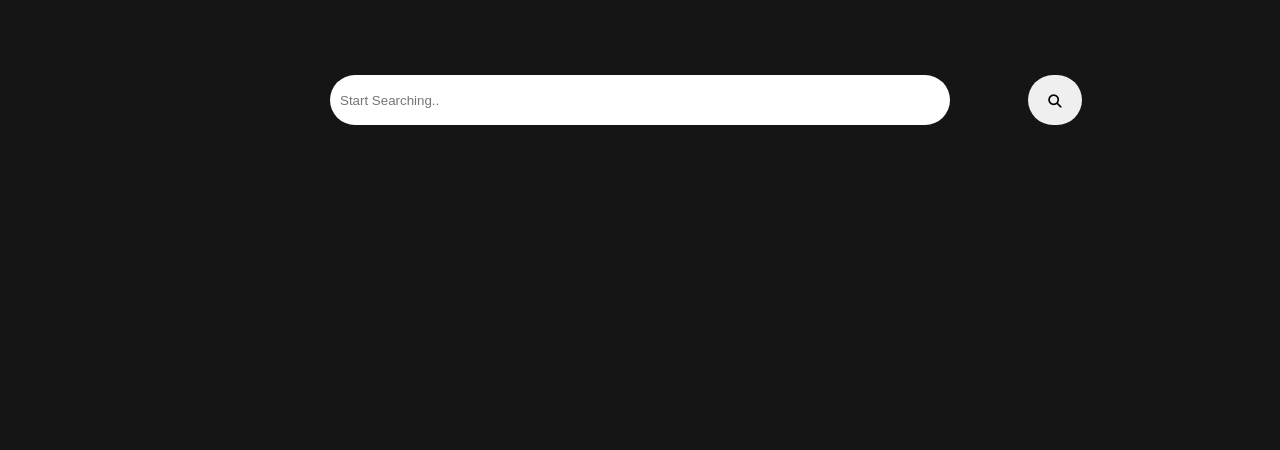
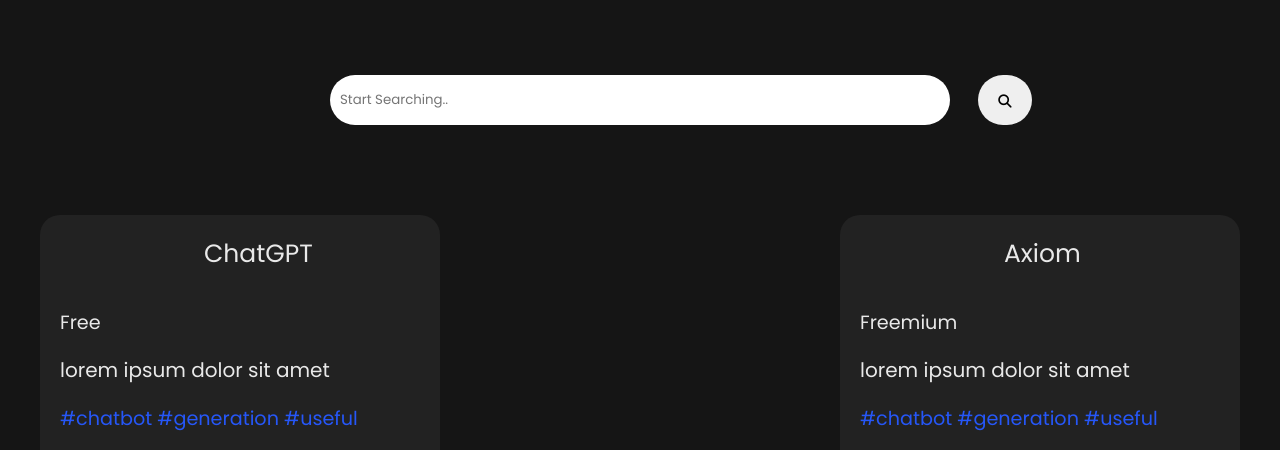
Before and after one commit to The-Inception-Bros/AIWeb.github.io, a plain HTML site: page index.html in a window 1280 px wide. Shown: the part 350-800 px from the top of the page. Drawn offline with Linux system fonts and the light colour scheme.

Commit message:
Update index.css

```diff
--- a/index.css
+++ b/index.css
@@ -9,6 +9,7 @@
     --wt1: #ffffff;
     --wt2: #e9e9e9;
     --mc: #e8b923;
+    --tag: #2657f8;
 }
 
 body.light {
@@ -18,6 +19,7 @@ body.light {
     --wt1: #302e4d;
     --wt2: #504e70;
     --mc: #e8b923;
+
 }
 
 body {
@@ -170,6 +172,7 @@ ul {
     box-sizing: border-box;
     height: 50px;
     border: none;
+    font-family: 'Poppins';
 }
 
 #search {
@@ -183,7 +186,7 @@ ul {
     top: -260px;
     left: 370px;
     cursor: pointer;
-    margin-right: -80px;
+    margin-right: 20px;
 }
 
 #list {
@@ -215,7 +218,6 @@ ul {
     /* add some margin to separate the divs */
     flex: 1 1 1;
     min-height: 300px;
-    display: none;
 }
 
 
@@ -226,8 +228,8 @@ ul {
 }
 
 .list-heading {
-    font-size: 30px;
-    margin-left: 50%;
+    font-size: 25px;
+    margin-left: 40%;
     font-family: 'Poppins';
 }
 
@@ -241,6 +243,12 @@ ul {
     font-family: 'Poppins';
     font-size: 20px;
     margin-top: 5%;
+}
+
+.list-tags{
+    font-family: 'Poppins';
+    margin-top: 20px;
+    color: var(--tag);
 }
 
 .list-button {
```
